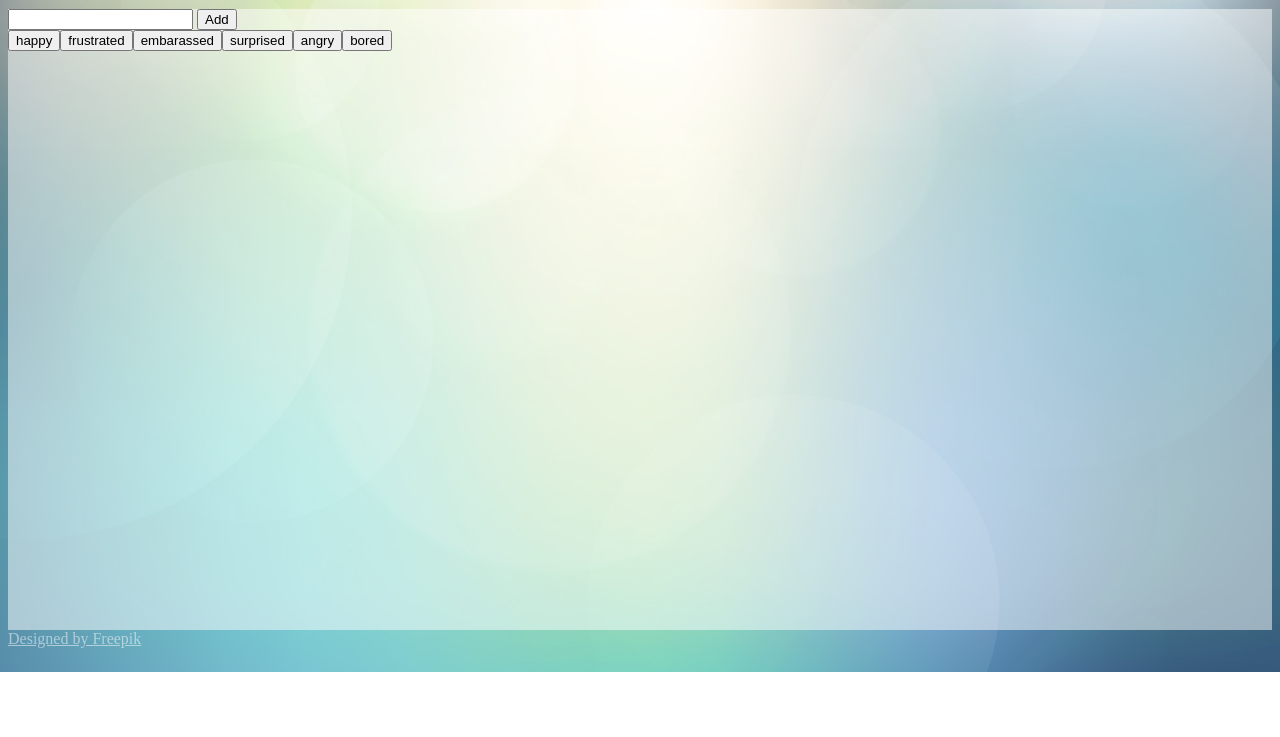
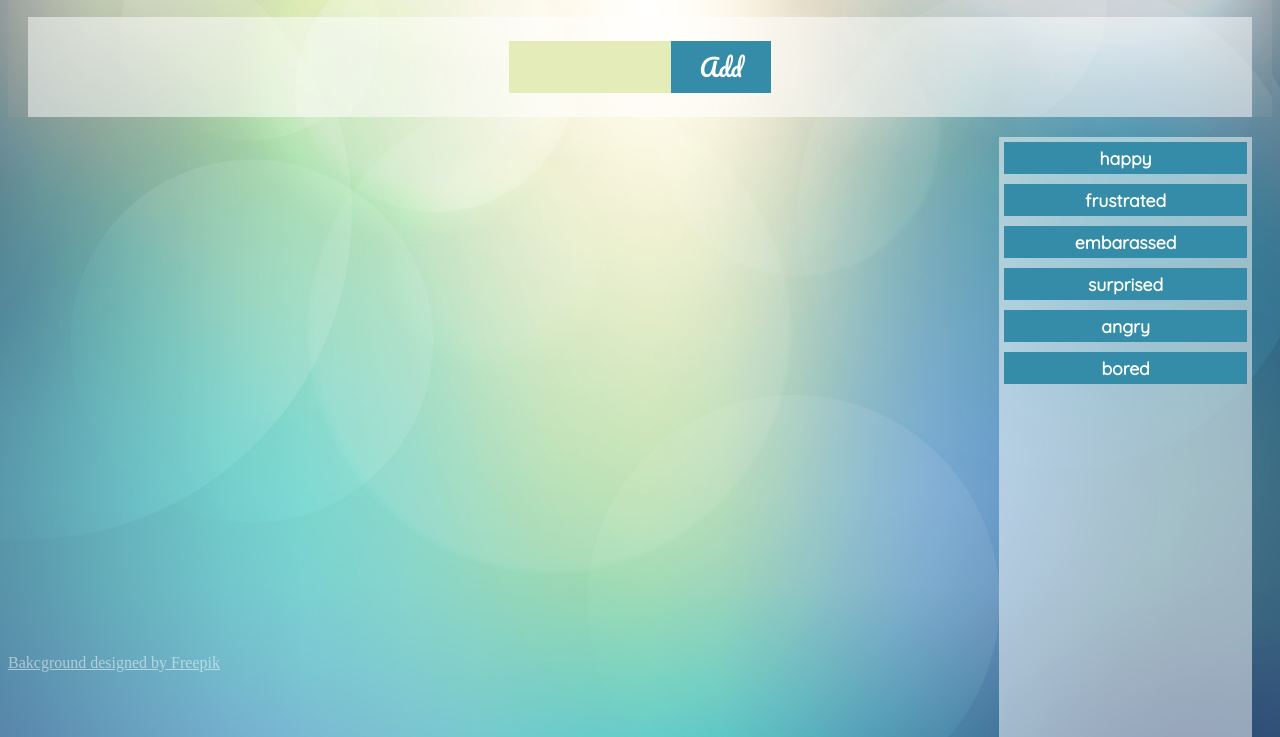
Before and after one commit to clairestolp/giftastic, a plain HTML site: page index.html in a window 1280 px wide. Shown: the part 128-865 px from the top of the page. Before the commit the page ends 800 px from the top, so only its background shows below. Drawn offline with nearby package versions, Linux system fonts and the light colour scheme.

Commit message:
changed styling

```diff
--- a/assets/css/styles.css
+++ b/assets/css/styles.css
@@ -12,6 +12,11 @@
                 **** .results-text-light
     * .aside
         ** aside.btn
+
+* === COLORS ===
+#284476ff
+#358ca8ff
+#e4ecb9ff
 */
 html, body{
     background: url('../images/background.jpg');
@@ -20,32 +25,8 @@ html, body{
     background-attachment: fixed;
 }
 
-.grid-item{
-    float: left;
-    margin-bottom: 5px;
-}
-
-.grid-sizer, .grid-item{
-    float: left;
-    width: 15%;
-}
-
-.grid-item--width2{
-    width: 35%;
-}
-
-#topics{
-    height: 600px;
-    overflow-y: auto;
-
-}
-
-.card-body{
-    font-size: 12px;
-}
-
-.card-body p {
-    margin-bottom: 0;
+.center{
+    text-align: center;
 }
 
 .cursive{
@@ -63,10 +44,110 @@ html, body{
     background-color: rgba(255, 255, 255, 0.5);
 }
 
-.input-group{
-    width: 300px;
+.input{
+    height: 100px;
+    margin: 20px;
+    display: flex;
+    align-items: center;
+    justify-content: center;
 }
 
-footer a{
+.input-container{
+    display: flex;
+    align-items: stretch;
+}
+
+input[type="text"]{
+    margin: 0;
+    border: none;
+    padding: 2px;
+    line-height: 2.5em;
+    background-color:#e4ecb9ff;
+    border: solid 5px #e4ecb9ff;
+    color: #284476ff;
+}
+
+input[type="text"]:focus{
+    border: none;
+    border: solid 5px rgba(53, 139, 168, 0.582);
+    outline: none;
+}
+
+.input-btn {
+    height: 100%;
+    width: 100px;
+    padding: 5px;
+    background-color: #358ca8ff;
+    border: none;
+    color: #fff;
+    font-size: 1.5em
+}
+
+.input-btn:hover{
+    background-color: #284476ff;
+    cursor: pointer;
+}
+
+.aside{
+    width: 20%;
+    margin-right: 20px;
+    float: right;
+    display: flex;
+    flex-direction: column;
+}
+
+.aside-btn{
+    margin: 5px;
+    padding: 5px;
+    background-color: #358ca8ff;
+    border: none;
+    color: #fff;
+    font-family: 'Quicksand';
+    font-weight: bold;
+    font-size: 1.1em;
+}
+
+.aside-btn:hover{
+    background-color: #284476ff;
+    cursor: pointer;
+}
+
+#results{
+    float: left;
+    width: 75%;
+    margin-left: 20px;
+}
+.grid-sizer, .grid-item{
+    float: left;
+    width: 25%;
+}
+
+.grid-item--width2{
+    width: 35%;
+}
+
+#topics{
+    height: 600px;
+    overflow-y: auto;
+
+}
+
+.clearfix::after{
+    content: "";
+    display: table;
+    clear: both;
+}
+
+
+
+footer {
+    color: rgba(255,255,255,0.5);
+    width: 100%;
+    position: fixed;
+    bottom: 0px;
+    float: left;
+}
+
+footer a {
     color: rgba(255,255,255,0.5);
 }
--- a/assets/javascript/app.js
+++ b/assets/javascript/app.js
@@ -32,7 +32,7 @@ $('#addBtn').on('click', function () {
     event.preventDefault();
     var query = $('#query').val().trim();
     var btn = $('<button>')
-        .addClass('btn btn-primary m-2 aside-btn')
+        .addClass('aside-btn')
         .text(query)
         .val(query);
     aside.prepend(btn);
@@ -67,16 +67,16 @@ $(document).on('click', '.aside-btn', function () {
     });
 });
 
-$(document).on('click', '.card', function () {
-    var childImg = $(this).find('img');
-    var imgState = childImg.attr('data-state');
+$(document).on('click', '.grid-item', function () {
+    var img = $(this);
+    var imgState = img.attr('data-state');
     if(imgState === 'still'){
-        childImg
+        img
             .attr('data-state', 'animated')
-            .attr('src', childImg.attr('data-animated'));
+            .attr('src', img.attr('data-animated'));
     }else{
-        childImg
+        $(img)
             .attr('data-state', 'still')
-            .attr('src', childImg.attr('data-still'));
+            .attr('src', img.attr('data-still'));
     }
 });
--- a/index.html
+++ b/index.html
@@ -5,41 +5,46 @@
     <meta http-equiv="X-UA-Compatible" content="IE=edge">
     <title>GIFtastic</title>
     <meta name="viewport" content="width=device-width, initial-scale=1">
-   <!-- <link rel="stylesheet" href="https://stackpath.bootstrapcdn.com/bootstrap/4.1.1/css/bootstrap.min.css">-->
     <link href="https://fonts.googleapis.com/css?family=Pacifico|Quicksand" rel="stylesheet">
     <link rel="stylesheet" type="text/css" media="screen" href="assets/css/styles.css" />
     <script src="https://ajax.googleapis.com/ajax/libs/jquery/3.3.1/jquery.min.js"></script>
 </head>
 <header>
-    <div class="text-center">
-        <h1><span class="text-lg sans-sarif">GIF</span> <span class="h1 cursive">tastic</span></h1>
+    <div class="center">
+        <h1><span class="sans-serif text-lg">GIF</span> <span class="cursive">tastic</span></h1>
         <p class="sans-serif">Emotions Edition</p>
     </div>
 </header>
 <body>
     <div class="container">
-        <div class="row">
-            <div class="col-md-10">
-                <div class="d-flex flex-row justify-content-center mb-3 rounded bg-white-trans">
-                    <!--text input here-->
-                    <div class="input-group p-2">
-                        <input type="text" id="query" class="form-control">
-                        <button id="addBtn" class="btn btn-primary">Add</button>
+        <div>
+            <!--Container div, div and buttons div-->
+            <div>
+                <!--contains input and results-->
+                <div class="input bg-white-trans">
+
+                    <div class="input-container">
+                        <input type="text" id="query" class="input-el sans-serif">
+                        <button id="addBtn" class="input-btn cursive">Add</button>
                     </div>
+
                 </div>
-                <div id="results" class="container mt-3, bg-white-trans grid">
+
+                <div id="results" class="grid bg-white-trans clearfix">
                     <div class="grid-sizer"></div>
                     <!--masonry plugin here-->
                     <!--results displayed dynamically here-->
                 </div>
+
             </div>
-            <div id="topics" class="col-md-2 d-flex flex-column rounded bg-white-trans">
+            <!--Buttons div below-->
+            <div id="topics" class="aside bg-white-trans clearfix">
                 <!--buttons div here **overflow srcroll**-->
             </div>
         </div>
     </div>
     <footer>
-        <a href='https://www.freepik.com/free-vector/blurred-background-with-bright-color_1990389.htm'>Designed by Freepik</a>
+        <a href='https://www.freepik.com/free-vector/blurred-background-with-bright-color_1990389.htm'>Bakcground designed by Freepik</a>
     </footer>
 </body>
 <script src="https://unpkg.com/imagesloaded@4/imagesloaded.pkgd.min.js"></script>
```
